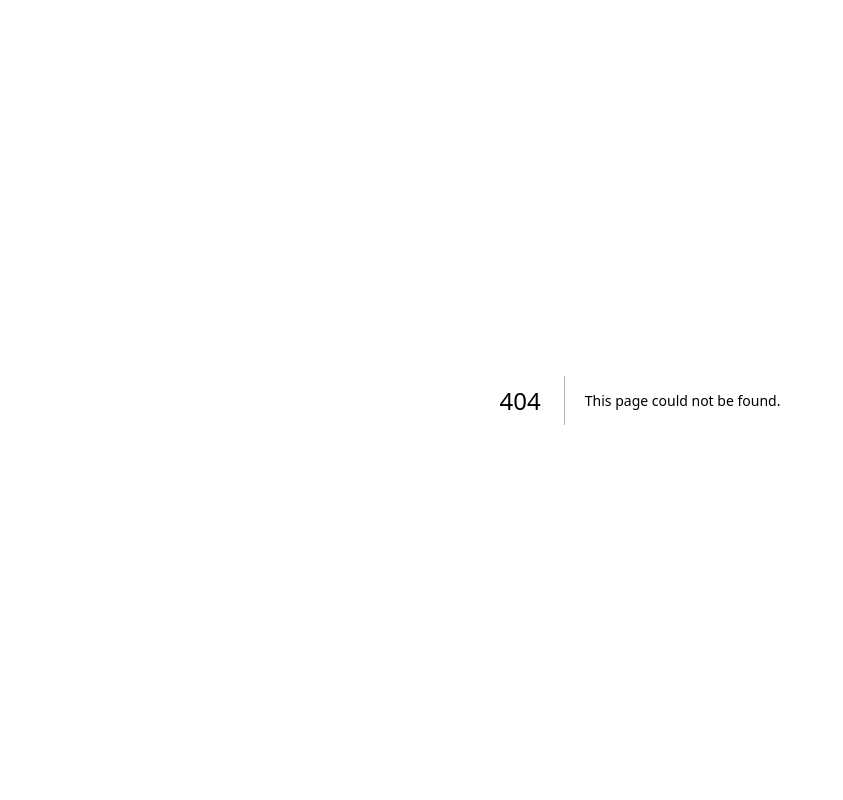
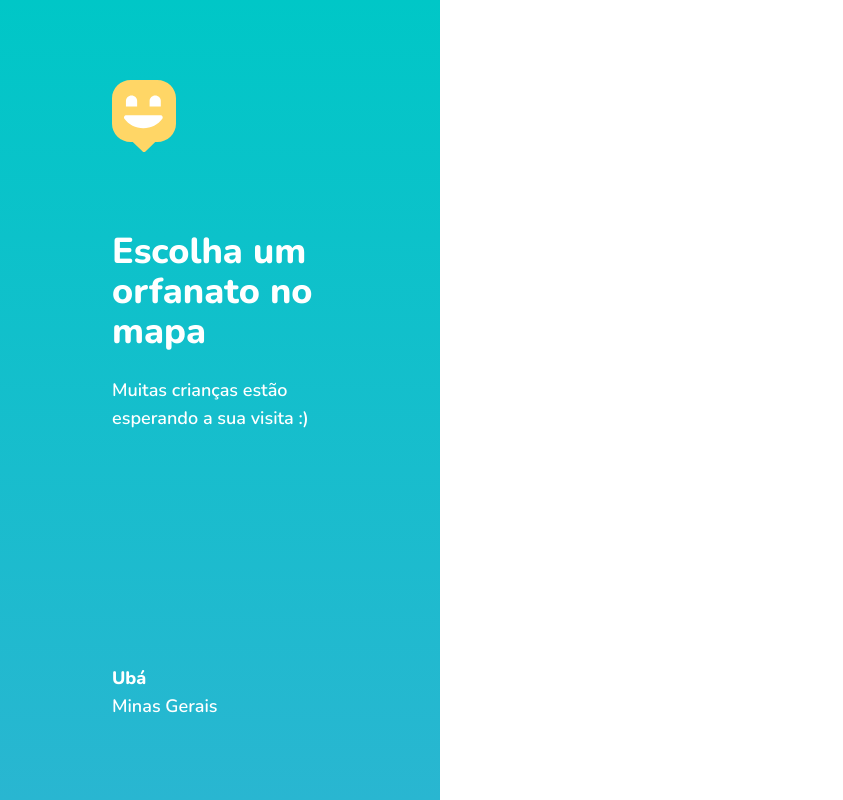
Before and after one commit to Qwwerty/happy, a Next.js app: page /location in a window 1280 px wide. Before the commit this address had no page. Shown: the whole page, without its empty margins (0-843 px from the left). Built offline with nearby package versions, Linux system fonts and the light colour scheme.

Commit message:
feat: header left

```diff
--- a/src/app/(home)/page.tsx
+++ b/src/app/(home)/page.tsx
@@ -47,7 +47,7 @@ export default function Home() {
           </p>
 
           <Link
-            href="/"
+            href="/location"
             className="bg-yellow group flex h-16 w-16 items-center justify-center rounded-[1.875rem] transition-colors hover:bg-blue-100 sm:h-20 sm:w-20"
           >
             <ArrowRight className="stroke- text-brown h-8 w-8 font-extrabold group-hover:text-blue-300 group-hover:transition-colors" />
--- /dev/null
+++ b/src/app/location/page.tsx
@@ -0,0 +1,25 @@
+import Image from 'next/image'
+
+export default function Location() {
+  return (
+    <div className="grid-cols-location grid h-screen">
+      <div className="flex h-full flex-col justify-between bg-gradient-to-t from-blue-500 to-cyan-400 py-20 pl-28 pr-20 pt-20">
+        <div className="flex flex-col gap-20">
+          <Image src="/local.svg" width={64} height={72} quality={100} alt="" />
+
+          <p className="flex flex-col gap-6 text-4xl font-extrabold text-white">
+            Escolha um orfanato no mapa
+            <span className="text-lg font-semibold text-white">
+              Muitas crianças estão esperando a sua visita :)
+            </span>
+          </p>
+        </div>
+
+        <p className="flex flex-col text-lg font-extrabold text-white">
+          Ubá
+          <span className="text-lg font-semibold text-white">Minas Gerais</span>
+        </p>
+      </div>
+    </div>
+  )
+}
--- a/tailwind.config.ts
+++ b/tailwind.config.ts
@@ -11,6 +11,10 @@ const config: Config = {
     extend: {
       fontFamily: {
         sans: 'var(--font-nunito)',
+      },
+
+      gridTemplateColumns: {
+        location: '27.5rem 1fr',
       },
 
       maxWidth: {
```
Also changed, not shown: public/local.svg (added).
